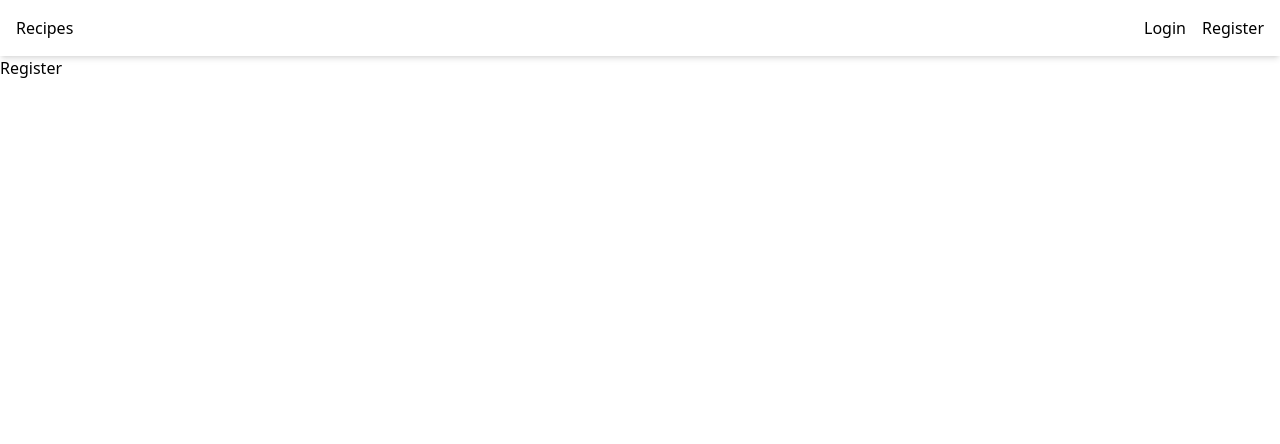
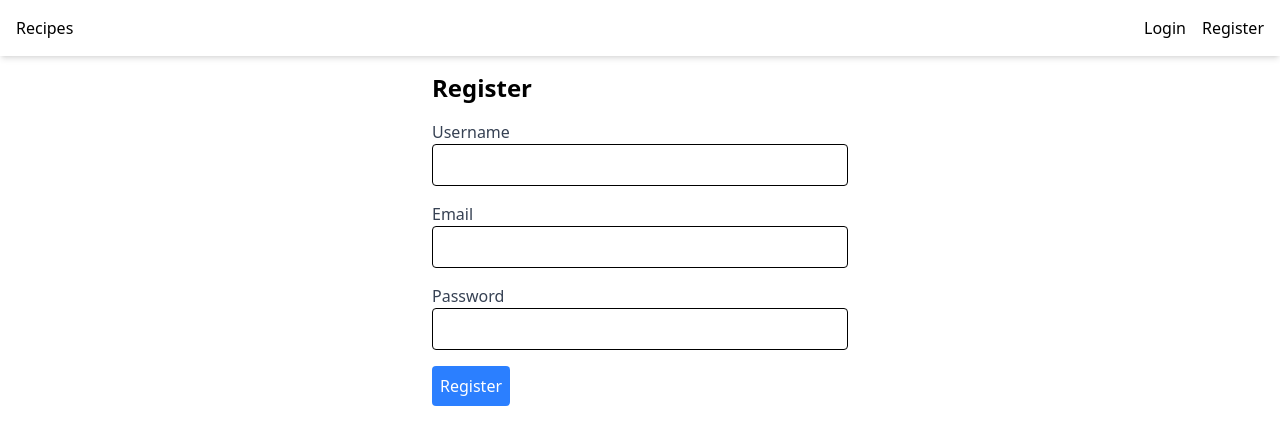
Before and after one commit to dareakl/mern-recipe-application, a React (Vite) app in the folder frontend/: page /register in a window 1280 px wide. Shown: the top 444 px of the page. Built offline with nearby package versions, Linux system fonts and the light colour scheme.

Commit message:
user registration frontend created

```diff
--- a/frontend/src/pages/Register.jsx
+++ b/frontend/src/pages/Register.jsx
@@ -1,7 +1,67 @@
-import React from "react";
+import React, { useContext, useState } from "react";
+import { AuthContext } from "../context/AuthContext";
+import { useNavigate } from "react-router-dom";
 
 const Register = () => {
-  return <div>Register</div>;
+  const [username, setUsername] = useState("");
+  const [email, setEmail] = useState("");
+  const [password, setPassword] = useState("");
+
+  const { register } = useContext(AuthContext);
+  const navigate = useNavigate();
+
+  const handleSubmit = async (e) => {
+    e.preventDefault();
+    try {
+      await register(username, email, password);
+      navigate("/");
+    } catch (err) {
+      console.error("Register error:,", err);
+    }
+  };
+  return (
+    <div className="max-w-md mx-auto p-4">
+      <h1 className="text-2xl font-bold mb-4">Register</h1>
+      <form onSubmit={handleSubmit} className="space-y-4">
+        <div>
+          <label className="block text-gray-700">Username</label>
+          <input
+            type="text"
+            value={username}
+            onChange={(e) => setUsername(e.target.value)}
+            required
+            className="w-full p-2 border rounded"
+          />
+        </div>
+        <div>
+          <label className="block text-gray-700">Email</label>
+          <input
+            type="email"
+            value={email}
+            onChange={(e) => setEmail(e.target.value)}
+            required
+            className="w-full p-2 border rounded"
+          />
+        </div>
+        <div>
+          <label className="block text-gray-700">Password</label>
+          <input
+            type="password"
+            value={password}
+            onChange={(e) => setPassword(e.target.value)}
+            required
+            className="w-full p-2 border rounded"
+          />
+        </div>
+        <button
+          type="submit"
+          className="bg-blue-500 text-white p-2 rounded hover:bg-blue-600"
+        >
+          Register
+        </button>
+      </form>
+    </div>
+  );
 };
 
 export default Register;
--- a/frontend/vite.config.js
+++ b/frontend/vite.config.js
@@ -5,4 +5,11 @@ import tailwindcss from "@tailwindcss/vite";
 // https://vite.dev/config/
 export default defineConfig({
   plugins: [react(), tailwindcss()],
+  server: {
+    proxy: {
+      "/api": {
+        target: "http://localhost:5002",
+      },
+    },
+  },
 });
```
